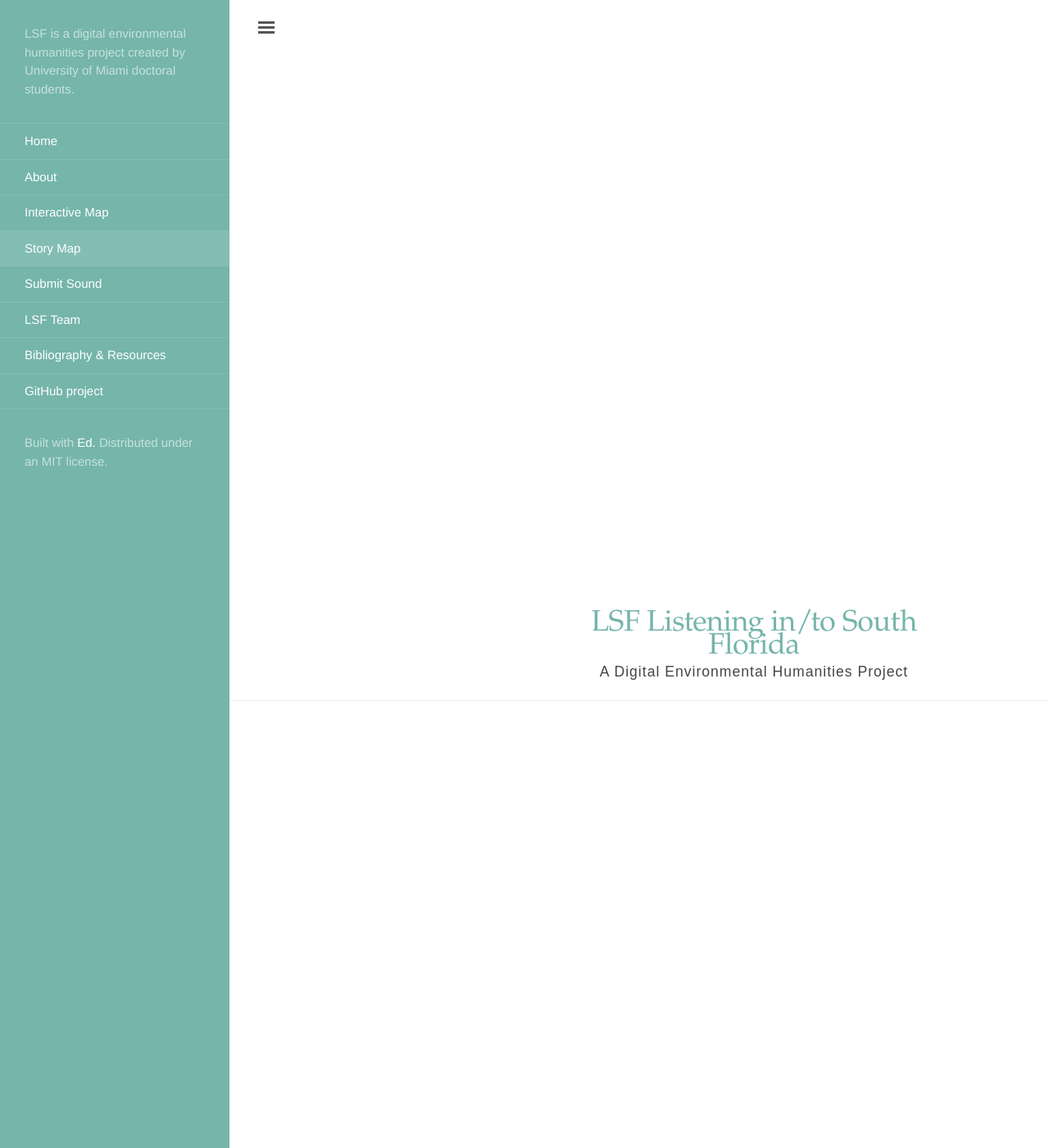
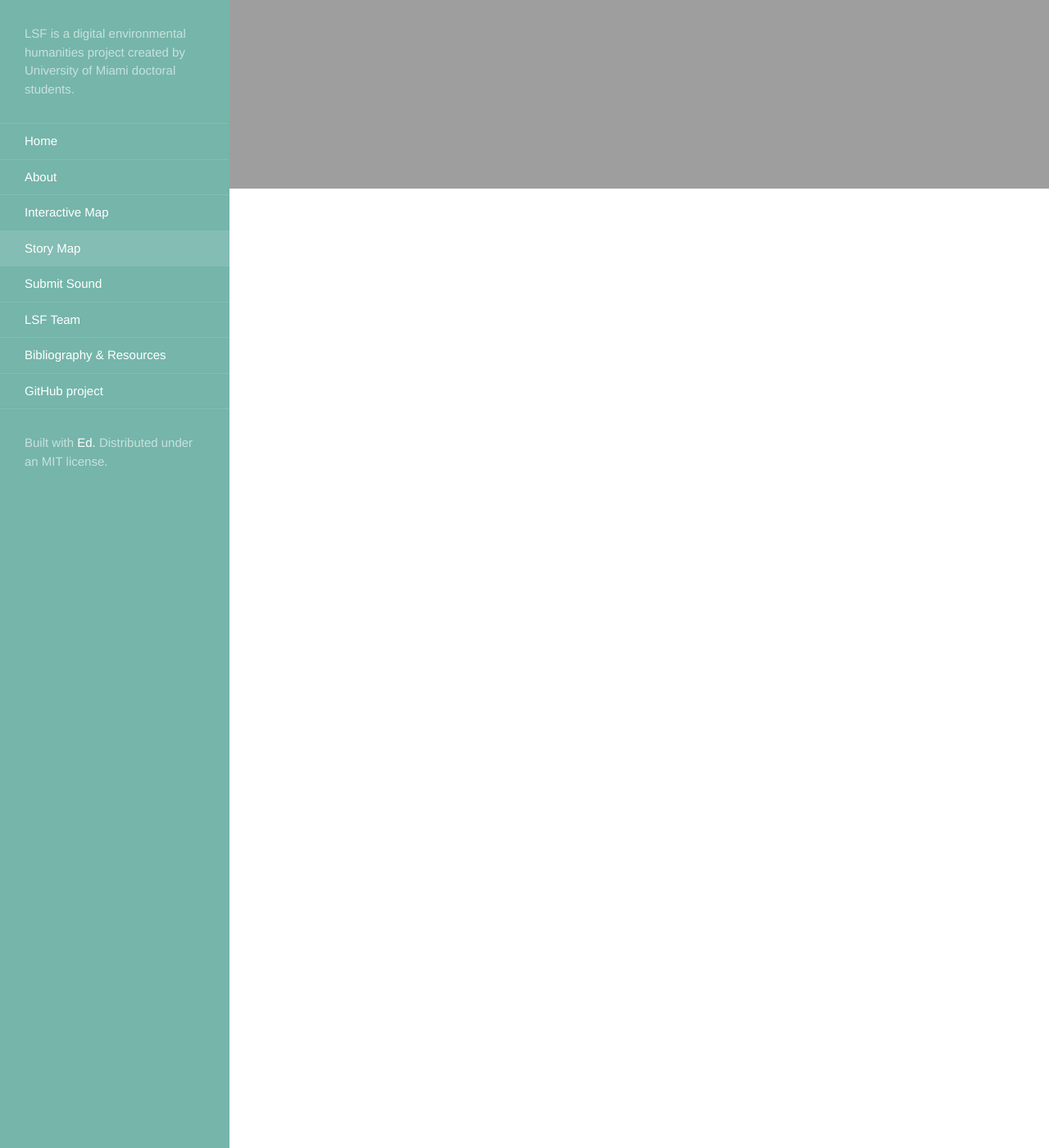
Before and after one commit to rm4-25/lsf_3, a Jekyll site: the page built from Story Map.html, in a window 1280 px wide and 1400 px high. Shown: the whole window at 82% size. Built offline with Jekyll 4.4.1, drawn with Linux system fonts in a browser that asks for light colours.

Commit message:
Update Story Map.html

```diff
--- a/Story Map.html
+++ b/Story Map.html
@@ -4,18 +4,9 @@
 order: 4
 ---
 
-<div class="container">
-  <iframe class="responsive-iframe" src="https://rm4-25.github.io/lsf_storymap"></iframe>
-</div>
+<iframe class="responsive-iframe" src="https://rm4-25.github.io/lsf_storymap"></iframe>
 
 <style>
-  .container {
-    position: relative;
-    overflow: visible;
-    width: 100%;
-    padding-top: 56.25%;
-  }
-
   .responsive-iframe {
     position: absolute;
     top: 0;
```
